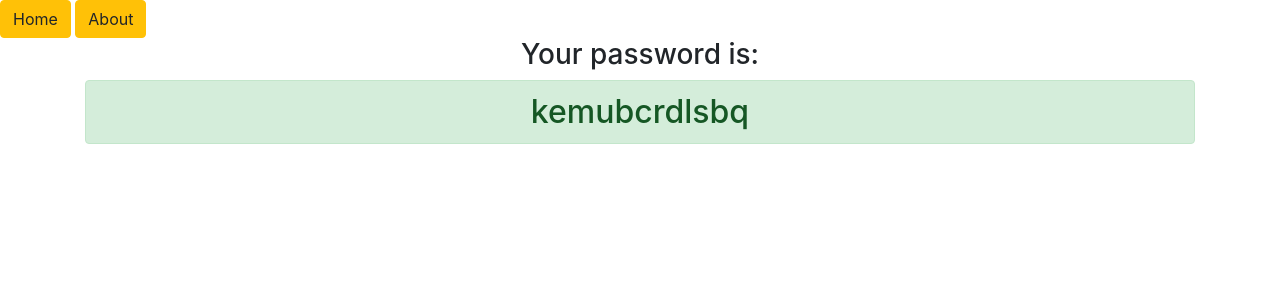
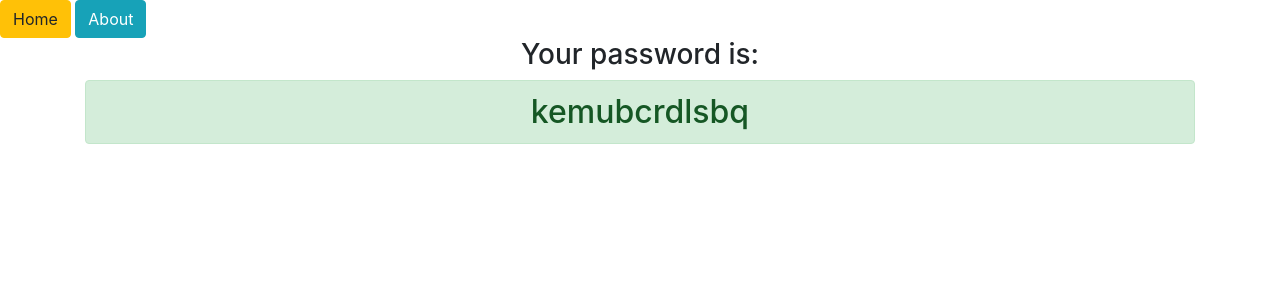
Before and after one commit to glyt/password-generator-django3, a Django app: page /generatedpassword/ in a window 1280 px wide. Shown: the top 300 px of the page. Run offline with Django 3.2, Linux system fonts and the light colour scheme; some libraries are stand-ins or nearby versions.

Commit message:
Templates updated

```diff
--- a/generator/templates/generator/password.html
+++ b/generator/templates/generator/password.html
@@ -1,6 +1,6 @@
 <link rel="stylesheet" href="https://stackpath.bootstrapcdn.com/bootstrap/4.4.1/css/bootstrap.min.css" integrity="sha384-Vkoo8x4CGsO3+Hhxv8T/Q5PaXtkKtu6ug5TOeNV6gBiFeWPGFN9MuhOf23Q9Ifjh" crossorigin="anonymous">
 <a href="{% url 'home' %}" class="btn btn-warning">Home</a>
-    <a href="{% url 'about' %}" class="btn btn-warning">About</a>
+    <a href="{% url 'about' %}" class="btn btn-info">About</a>
 <div class="container text-center">
 
     <h3>Your password is:</h3>
```
